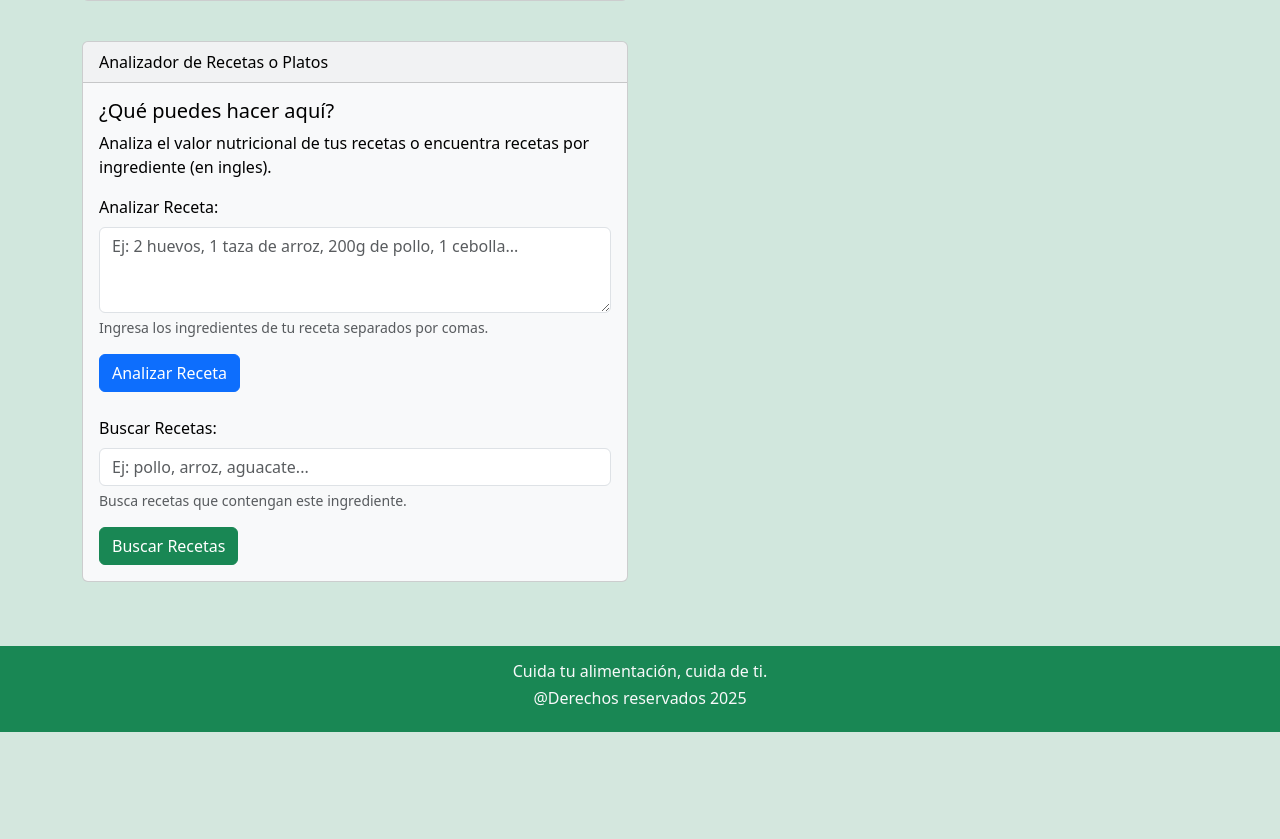
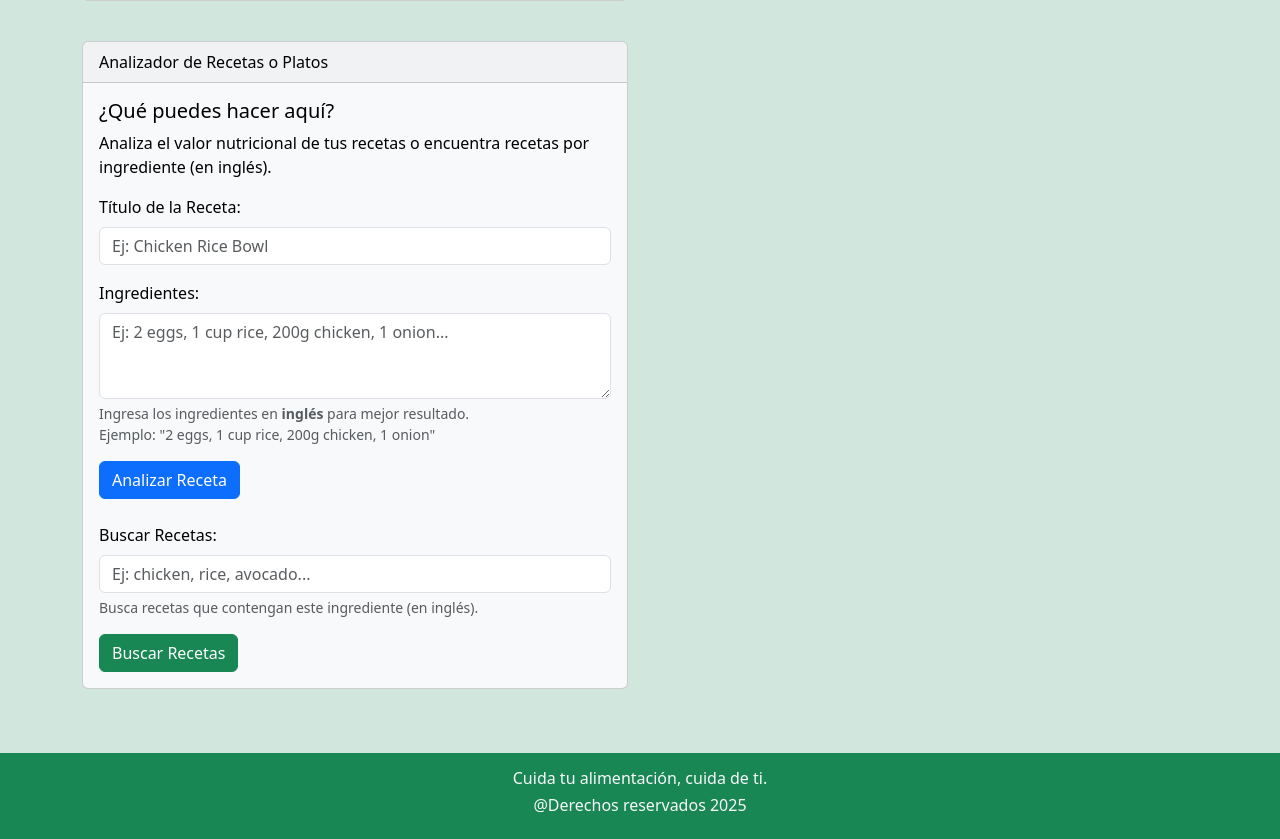
Before and after one commit to Leyva-Holguin/NutriApp, a Flask app: page /herramientas in a window 1280 px wide. Shown: the part 2108-2947 px from the top of the page. Before the commit the page ends 2840 px from the top, so only its background shows below. Run offline with Flask 3, Linux system fonts and the light colour scheme.

Commit message:
CORDURA-100

```diff
--- a/app.py
+++ b/app.py
@@ -1,16 +1,18 @@
 from flask import Flask, render_template, request, redirect, url_for, flash, session
 import requests
+
+# Reemplaza con tu clave de API si es diferente.
+API_KEY = "1320e414b5414686ac59e14362f5a2d3"
+API_BASE = "https://api.spoonacular.com"
+
 app = Flask(__name__)
 USUARIOS_REGISTRADOS = {
     'daniel@correo.com':{
         'password': 'daniel',
         'nombre': 'daniel',
-        }
+    }
 }
 app.config['SECRET_KEY'] = 'la_primera_es_la_primera'
-
-API_KEY = "1320e414b5414686ac59e14362f5a2d3"
-API_BASE = "https://api.spoonacular.com"
 
 @app.route('/')
 def index():
@@ -51,16 +53,15 @@ def registrar():
             flash(error, 'error')
             return render_template('registro.html')
         else:
-
             USUARIOS_REGISTRADOS[correo] = {
                 'password': password,
                 'nombre': f"{nombre} {apellido}",
-                'dia':  dia,
+                'dia': dia,
                 'mes': mes,
                 'year': year,
                 'genero': genero,
                 'peso': peso,
-                'altura' : altura,
+                'altura': altura,
                 'objetivo': objetivo,
                 'nivel_actividad': nivel_actividad,
                 'nivel_experiencia': nivel_experiencia,
@@ -249,48 +250,64 @@ def analizar_receta():
             datos_usuario = USUARIOS_REGISTRADOS[usuario_correo]
     resultado = None
     try:
+        titulo = request.form.get('titulo_receta', '').strip()
         texto_receta = request.form.get('texto_receta', '').strip()
-        if not texto_receta:
-            resultado = 'Por favor ingresa una receta o lista de ingredientes'
+
+        if not titulo or not texto_receta:
+            resultado = 'Por favor ingresa tanto el título como los ingredientes'
         else:
-            url = f"{API_BASE}/recipes/analyze"
+            # Usar un enfoque diferente: buscar recetas similares y obtener su nutrición
+            url = f"{API_BASE}/recipes/complexSearch"
             params = {
                 'apiKey': API_KEY,
-                'title': 'Receta analizada',
-                'ingredients': texto_receta,
-                'instructions': texto_receta,
-                'language': 'en'
+                'query': titulo,  # Usar el título como query de búsqueda
+                'number': 1,
+                'addRecipeInformation': True,
+                'addRecipeNutrition': True,
+                'instructionsRequired': True,
+                'fillIngredients': True
             }
-            response = requests.post(url, json=params)
+
+            response = requests.get(url, params=params)
+
             if response.status_code == 200:
                 data = response.json()
-                nutricion = data.get('nutrition', {})
-                nutrientes = nutricion.get('nutrients', [])
-                calorias = {}
-                proteinas = {}
-                carbohidratos = {}
-                grasas = {}
-                for nutriente in nutrientes:
-                    if nutriente['name'] == 'Calories':
-                        calorias = nutriente
-                    elif nutriente['name'] == 'Protein':
-                        proteinas = nutriente
-                    elif nutriente['name'] == 'Carbohydrates':
-                        carbohidratos = nutriente
-                    elif nutriente['name'] == 'Fat':
-                        grasas = nutriente
+                recetas = data.get('results', [])
 
-                resultado = f"""
-                <strong>Análisis Nutricional:</strong><br>
-                • Calorías: {calorias.get('amount', 'N/A')} {calorias.get('unit', '')}<br>
-                • Proteínas: {proteinas.get('amount', 'N/A')} {proteinas.get('unit', '')}<br>
-                • Carbohidratos: {carbohidratos.get('amount', 'N/A')} {carbohidratos.get('unit', '')}<br>
-                • Grasas: {grasas.get('amount', 'N/A')} {grasas.get('unit', '')}
-                """
+                if recetas:
+                    receta = recetas[0]
+                    nutricion = receta.get('nutrition', {})
+                    nutrientes = nutricion.get('nutrients', [])
+
+                    calorias, proteinas, carbohidratos, grasas = {}, {}, {}, {}
+
+                    for nutriente in nutrientes:
+                        name = nutriente.get('name', '').lower()
+                        if 'calorie' in name:
+                            calorias = nutriente
+                        elif 'protein' in name:
+                            proteinas = nutriente
+                        elif 'carbohydrate' in name:
+                            carbohidratos = nutriente
+                        elif 'fat' in name and 'saturated' not in name:
+                            grasas = nutriente
+
+                    resultado = f"""
+                    <strong>Receta Similar Encontrada - {receta['title']}:</strong><br>
+                    • Calorías: {calorias.get('amount', 'N/A'):.0f} {calorias.get('unit', '')}<br>
+                    • Proteínas: {proteinas.get('amount', 'N/A'):.1f} {proteinas.get('unit', '')}<br>
+                    • Carbohidratos: {carbohidratos.get('amount', 'N/A'):.1f} {carbohidratos.get('unit', '')}<br>
+                    • Grasas: {grasas.get('amount', 'N/A'):.1f} {grasas.get('unit', '')}<br><br>
+                    <em>Nota: Esta es una receta similar de la base de datos. Para análisis preciso de tus ingredientes específicos, usa ingredientes en inglés bien especificados.</em>
+                    """
+                else:
+                    resultado = 'No se encontraron recetas similares. Intenta con un título más común en inglés.'
             else:
-                resultado = 'Error al analizar la receta. Intenta con otros ingredientes.'
+                resultado = f'Error en la búsqueda. Código: {response.status_code}. Intenta con otro título.'
+
     except Exception as e:
         resultado = f'Error: {str(e)}'
+
     return render_template('herramientas.html', datos_usuario=datos_usuario, resultado_receta=resultado)
 
 @app.route('/buscar_receta', methods=['POST'])
@@ -321,24 +338,30 @@ def buscar_receta():
                 if recetas:
                     resultado = "<strong>Recetas encontradas:</strong><br>"
                     for i, receta in enumerate(recetas, 1):
-                        nutricion = receta.get('nutrition', {})
-                        nutrientes = nutricion.get('nutrients', [])
                         calorias_receta = {}
-                        for nutriente in nutrientes:
-                            if nutriente['name'] == 'Calories':
-                                calorias_receta = nutriente
-                                break
+                        nutricion = receta.get('nutrition')
+                        if nutricion:
+                             for nutriente in nutricion.get('nutrients', []):
+                                if nutriente['name'] == 'Calories':
+                                    calorias_receta = nutriente
+                                    break
+                        calorias_str = f"{calorias_receta.get('amount', 'N/A'):.0f} calorías" if isinstance(calorias_receta.get('amount'), (int, float)) else "Calorías N/A"
                         resultado += f"""
                         {i}. <strong>{receta['title']}</strong><br>
-                           {calorias_receta.get('amount', 'N/A')} calorías<br>
+                            {calorias_str}<br>
                         """
                 else:
                     resultado = 'No se encontraron recetas con ese ingrediente'
+                return render_template('herramientas.html', datos_usuario=datos_usuario, resultado_busqueda_receta=resultado)
             else:
-                resultado = 'Error al buscar recetas'
+                try:
+                    error_info = response.json().get('message', f'Error desconocido. Código de estado: {response.status_code}')
+                except requests.exceptions.JSONDecodeError:
+                    error_info = f'Error de API. Código de estado: {response.status_code}.'
+                resultado = f'Error al buscar recetas: {error_info}'
     except Exception as e:
-        resultado = f'Error: {str(e)}'
-    return render_template('herramientas.html', datos_usuario=datos_usuario, resultado_receta=resultado)
+        resultado = f'Error inesperado: {str(e)}'
+    return render_template('herramientas.html', datos_usuario=datos_usuario, resultado_busqueda_receta=resultado)
 
 if __name__ == '__main__':
     app.run(debug=True)
--- a/templates/herramientas.html
+++ b/templates/herramientas.html
@@ -13,28 +13,33 @@
                         <div class="row mb-3">
                             <div class="col-8 text-start">
                                 <input type="text" class="form-control" id="edad_imc" name="edad_imc" required
-                                    placeholder="Ingresa tu edad" value="{{ datos_usuario.peso if datos_usuario else '' }}">
+                                    placeholder="Ingresa tu edad"
+                                    value="{{ datos_usuario.peso if datos_usuario else '' }}">
                             </div>
                         </div>
                         <div class="row mb-3">
                             <div class="col-8 text-start">
                                 <select class="form-select" id="genero_imc" name="genero_imc" required>
                                     <option value="" selected disabled>Selecciona tu Género</option>
-                                    <option value="hombre" {{ 'selected' if datos_usuario.genero == 'hombre' else '' }}>Hombre</option>
-                                    <option value="mujer" {{ 'selected' if datos_usuario.genero == 'mujer' else '' }}>Mujer</option>
+                                    <option value="hombre" {{ 'selected' if datos_usuario.genero=='hombre' else '' }}>
+                                        Hombre</option>
+                                    <option value="mujer" {{ 'selected' if datos_usuario.genero=='mujer' else '' }}>
+                                        Mujer</option>
                                 </select>
                             </div>
                         </div>
                         <div class="row mb-3">
                             <div class="col-8 text-start">
                                 <input type="text" class="form-control" id="peso_imc" name="peso_imc" required
-                                    placeholder="Ingresa tu peso (kg)" value="{{ datos_usuario.peso if datos_usuario else '' }}">
+                                    placeholder="Ingresa tu peso (kg)"
+                                    value="{{ datos_usuario.peso if datos_usuario else '' }}">
                             </div>
                         </div>
                         <div class="row mb-3">
                             <div class="col-8 text-start">
                                 <input type="text" class="form-control" id="altura_imc" name="altura_imc" required
-                                    placeholder="Ingresa tu altura (cm)" value="{{ datos_usuario.altura if datos_usuario else '' }}">
+                                    placeholder="Ingresa tu altura (cm)"
+                                    value="{{ datos_usuario.altura if datos_usuario else '' }}">
                             </div>
                         </div>
                         <button type="submit" class="btn btn-primary">Calcular IMC</button>
@@ -59,28 +64,33 @@
                         <div class="row mb-3">
                             <div class="col-8 text-start">
                                 <input type="text" class="form-control" id="edad_tmb" name="edad_tmb" required
-                                    placeholder="Ingresa tu edad" value="{{ datos_usuario.peso if datos_usuario else '' }}">
+                                    placeholder="Ingresa tu edad"
+                                    value="{{ datos_usuario.peso if datos_usuario else '' }}">
                             </div>
                         </div>
                         <div class="row mb-3">
                             <div class="col-8 text-start">
                                 <select class="form-select" id="genero_tmb" name="genero_tmb" required>
                                     <option value="" selected disabled>Selecciona tu Género</option>
-                                    <option value="hombre" {{ 'selected' if datos_usuario.genero == 'hombre' else '' }}>Hombre</option>
-                                    <option value="mujer" {{ 'selected' if datos_usuario.genero == 'mujer' else '' }}>Mujer</option>
+                                    <option value="hombre" {{ 'selected' if datos_usuario.genero=='hombre' else '' }}>
+                                        Hombre</option>
+                                    <option value="mujer" {{ 'selected' if datos_usuario.genero=='mujer' else '' }}>
+                                        Mujer</option>
                                 </select>
                             </div>
                         </div>
                         <div class="row mb-3">
                             <div class="col-8 text-start">
                                 <input type="text" class="form-control" id="peso_tmb" name="peso_tmb" required
-                                    placeholder="Ingresa tu peso (kg)" value="{{ datos_usuario.peso if datos_usuario else '' }}">
+                                    placeholder="Ingresa tu peso (kg)"
+                                    value="{{ datos_usuario.peso if datos_usuario else '' }}">
                             </div>
                         </div>
                         <div class="row mb-3">
                             <div class="col-8 text-start">
                                 <input type="text" class="form-control" id="altura_tmb" name="altura_tmb" required
-                                    placeholder="Ingresa tu altura (cm)" value="{{ datos_usuario.altura if datos_usuario else '' }}">
+                                    placeholder="Ingresa tu altura (cm)"
+                                    value="{{ datos_usuario.altura if datos_usuario else '' }}">
                             </div>
                         </div>
                         <button type="submit" class="btn btn-primary">Calcular TMB</button>
@@ -112,10 +122,14 @@
                             <div class="col-8 text-start">
                                 <select class="form-select" id="actividad_gct" name="actividad_gct" required>
                                     <option value="" selected disabled>Nivel de Actividad</option>
-                                    <option value="sedentario" {{ 'selected' if datos_usuario.nivel_actividad == 'sedentario' else '' }}>Sedentario</option>
-                                    <option value="ligero" {{ 'selected' if datos_usuario.nivel_actividad == 'ligero' else '' }}>Ligero</option>
-                                    <option value="moderado" {{ 'selected' if datos_usuario.nivel_actividad == 'moderado' else '' }}>Moderado</option>
-                                    <option value="activo" {{ 'selected' if datos_usuario.nivel_actividad == 'activo' else '' }}>Activo</option>
+                                    <option value="sedentario" {{ 'selected' if
+                                        datos_usuario.nivel_actividad=='sedentario' else '' }}>Sedentario</option>
+                                    <option value="ligero" {{ 'selected' if datos_usuario.nivel_actividad=='ligero'
+                                        else '' }}>Ligero</option>
+                                    <option value="moderado" {{ 'selected' if datos_usuario.nivel_actividad=='moderado'
+                                        else '' }}>Moderado</option>
+                                    <option value="activo" {{ 'selected' if datos_usuario.nivel_actividad=='activo'
+                                        else '' }}>Activo</option>
                                     <option value="atleta">Atleta</option>
                                 </select>
                             </div>
@@ -142,15 +156,18 @@
                         <div class="row mb-3">
                             <div class="col-8 text-start">
                                 <input type="text" class="form-control" id="altura_pci" name="altura_pci" required
-                                    placeholder="Ingresa tu altura (cm)" value="{{ datos_usuario.altura if datos_usuario else '' }}">
+                                    placeholder="Ingresa tu altura (cm)"
+                                    value="{{ datos_usuario.altura if datos_usuario else '' }}">
                             </div>
                         </div>
                         <div class="row mb-3">
                             <div class="col-8 text-start">
                                 <select class="form-select" id="genero_pci" name="genero_pci" required>
                                     <option value="" selected disabled>Selecciona tu Género</option>
-                                    <option value="hombre" {{ 'selected' if datos_usuario.genero == 'hombre' else '' }}>Hombre</option>
-                                    <option value="mujer" {{ 'selected' if datos_usuario.genero == 'mujer' else '' }}>Mujer</option>
+                                    <option value="hombre" {{ 'selected' if datos_usuario.genero=='hombre' else '' }}>
+                                        Hombre</option>
+                                    <option value="mujer" {{ 'selected' if datos_usuario.genero=='mujer' else '' }}>
+                                        Mujer</option>
                                 </select>
                             </div>
                         </div>
@@ -185,17 +202,20 @@
                     <form method="POST" action="{{ url_for('cal_macronutrientes') }}">
                         <div class="row mb-3">
                             <div class="col-8 text-start">
-                                <input type="text" class="form-control" id="calorias_macro" name="calorias_macro" required
-                                    placeholder="Ingresa tus calorías diarias" value="">
+                                <input type="text" class="form-control" id="calorias_macro" name="calorias_macro"
+                                    required placeholder="Ingresa tus calorías diarias" value="">
                             </div>
                         </div>
                         <div class="row mb-3">
                             <div class="col-8 text-start">
                                 <select class="form-select" id="objetivo_macro" name="objetivo_macro" required>
                                     <option value="" selected disabled>Selecciona tu Objetivo</option>
-                                    <option value="perder" {{ 'selected' if datos_usuario.objetivo == 'perder' else '' }}>Perder Peso</option>
-                                    <option value="mantener" {{ 'selected' if datos_usuario.objetivo == 'mantener' else '' }}>Mantener Peso</option>
-                                    <option value="ganar" {{ 'selected' if datos_usuario.objetivo == 'ganar' else '' }}>Ganar Masa Muscular</option>
+                                    <option value="perder" {{ 'selected' if datos_usuario.objetivo=='perder' else '' }}>
+                                        Perder Peso</option>
+                                    <option value="mantener" {{ 'selected' if datos_usuario.objetivo=='mantener' else ''
+                                        }}>Mantener Peso</option>
+                                    <option value="ganar" {{ 'selected' if datos_usuario.objetivo=='ganar' else '' }}>
+                                        Ganar Masa Muscular</option>
                                 </select>
                             </div>
                         </div>
@@ -203,10 +223,14 @@
                             <div class="col-8 text-start">
                                 <select class="form-select" id="actividad_macro" name="actividad_macro" required>
                                     <option value="" selected disabled>Nivel de Actividad</option>
-                                    <option value="sedentario" {{ 'selected' if datos_usuario.nivel_actividad == 'sedentario' else '' }}>Sedentario</option>
-                                    <option value="ligero" {{ 'selected' if datos_usuario.nivel_actividad == 'ligero' else '' }}>Ligero</option>
-                                    <option value="moderado" {{ 'selected' if datos_usuario.nivel_actividad == 'moderado' else '' }}>Moderado</option>
-                                    <option value="activo" {{ 'selected' if datos_usuario.nivel_actividad == 'activo' else '' }}>Activo</option>
+                                    <option value="sedentario" {{ 'selected' if
+                                        datos_usuario.nivel_actividad=='sedentario' else '' }}>Sedentario</option>
+                                    <option value="ligero" {{ 'selected' if datos_usuario.nivel_actividad=='ligero'
+                                        else '' }}>Ligero</option>
+                                    <option value="moderado" {{ 'selected' if datos_usuario.nivel_actividad=='moderado'
+                                        else '' }}>Moderado</option>
+                                    <option value="activo" {{ 'selected' if datos_usuario.nivel_actividad=='activo'
+                                        else '' }}>Activo</option>
                                 </select>
                             </div>
                         </div>
@@ -227,13 +251,21 @@
                 <div class="card-header">Analizador de Recetas o Platos</div>
                 <div class="card-body">
                     <h5 class="card-title">¿Qué puedes hacer aquí?</h5>
-                    <p>Analiza el valor nutricional de tus recetas o encuentra recetas por ingrediente (en ingles).</p>
+                    <p>Analiza el valor nutricional de tus recetas o encuentra recetas por ingrediente (en inglés).</p>
                     <form method="POST" action="{{ url_for('analizar_receta') }}" class="mb-4">
                         <div class="row mb-3">
                             <div class="col-12 text-start">
-                                <label for="texto_receta" class="form-label">Analizar Receta:</label>
-                                <textarea class="form-control" id="texto_receta" name="texto_receta" rows="3" placeholder="Ej: 2 huevos, 1 taza de arroz, 200g de pollo, 1 cebolla..." required></textarea>
-                                <div class="form-text">Ingresa los ingredientes de tu receta separados por comas.</div>
+                                <label for="titulo_receta" class="form-label">Título de la Receta:</label>
+                                <input type="text" class="form-control" id="titulo_receta" name="titulo_receta"
+                                    placeholder="Ej: Chicken Rice Bowl" required>
+                            </div>
+                        </div>
+                        <div class="row mb-3">
+                            <div class="col-12 text-start">
+                                <label for="texto_receta" class="form-label">Ingredientes:</label>
+                                <textarea class="form-control" id="texto_receta" name="texto_receta" rows="3"
+                                    placeholder="Ej: 2 eggs, 1 cup rice, 200g chicken, 1 onion..." required></textarea>
+                                <div class="form-text">Ingresa los ingredientes en <strong>inglés</strong> para mejor resultado.<br> Ejemplo: "2 eggs, 1 cup rice, 200g chicken, 1 onion"</div>
                             </div>
                         </div>
                         <button type="submit" class="btn btn-primary">Analizar Receta</button>
@@ -242,8 +274,9 @@
                         <div class="row mb-3">
                             <div class="col-12 text-start">
                                 <label for="ingrediente_receta" class="form-label">Buscar Recetas:</label>
-                                <input type="text" class="form-control" id="ingrediente_receta" name="ingrediente_receta"placeholder="Ej: pollo, arroz, aguacate..." required>
-                                <div class="form-text">Busca recetas que contengan este ingrediente.</div>
+                                <input type="text" class="form-control" id="ingrediente_receta"
+                                    name="ingrediente_receta" placeholder="Ej: chicken, rice, avocado..." required>
+                                <div class="form-text">Busca recetas que contengan este ingrediente (en inglés).</div>
                             </div>
                         </div>
                         <button type="submit" class="btn btn-success">Buscar Recetas</button>
@@ -253,6 +286,11 @@
                         {{ resultado_receta|safe }}
                     </div>
                     {% endif %}
+                    {% if resultado_busqueda_receta %}
+                    <div class="alert alert-success mt-3">
+                        {{ resultado_busqueda_receta|safe }}
+                    </div>
+                    {% endif %}
                 </div>
             </div>
         </div>
```
